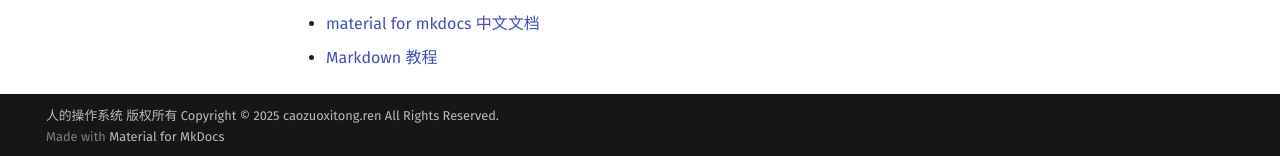
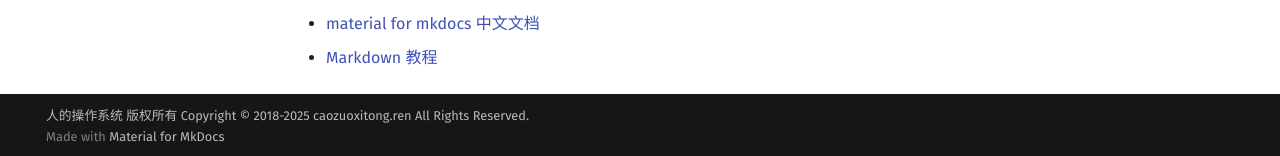
Before and after one commit to caozuoxitong-ren/caozuoxitong-ren.github.io, an MkDocs documentation site: the page built from docs/20250118-githubpages.md, in a window 1280 px wide and 900 px high, scrolled down 3446 px. Shown: the part 741-897 px from the top of the window. Built offline with MkDocs 1.6.1 and Material for MkDocs 9.7.7, drawn with Linux system fonts in a browser that asks for light colours.

Commit message:
udpate copyright

```diff
--- a/mkdocs.yml
+++ b/mkdocs.yml
@@ -5,7 +5,7 @@ docs_dir: docs
 
 
 # Copyright
-copyright: '人的操作系统 版权所有 Copyright © 2025 caozuoxitong.ren All Rights Reserved.'
+copyright: '人的操作系统 版权所有 Copyright © 2018-2025 caozuoxitong.ren All Rights Reserved.'
 
 # 导航
 nav:
```
Also changed, not shown: site/20250118-githubpages/index.html, site/404.html, site/index.html, 1 other file.
